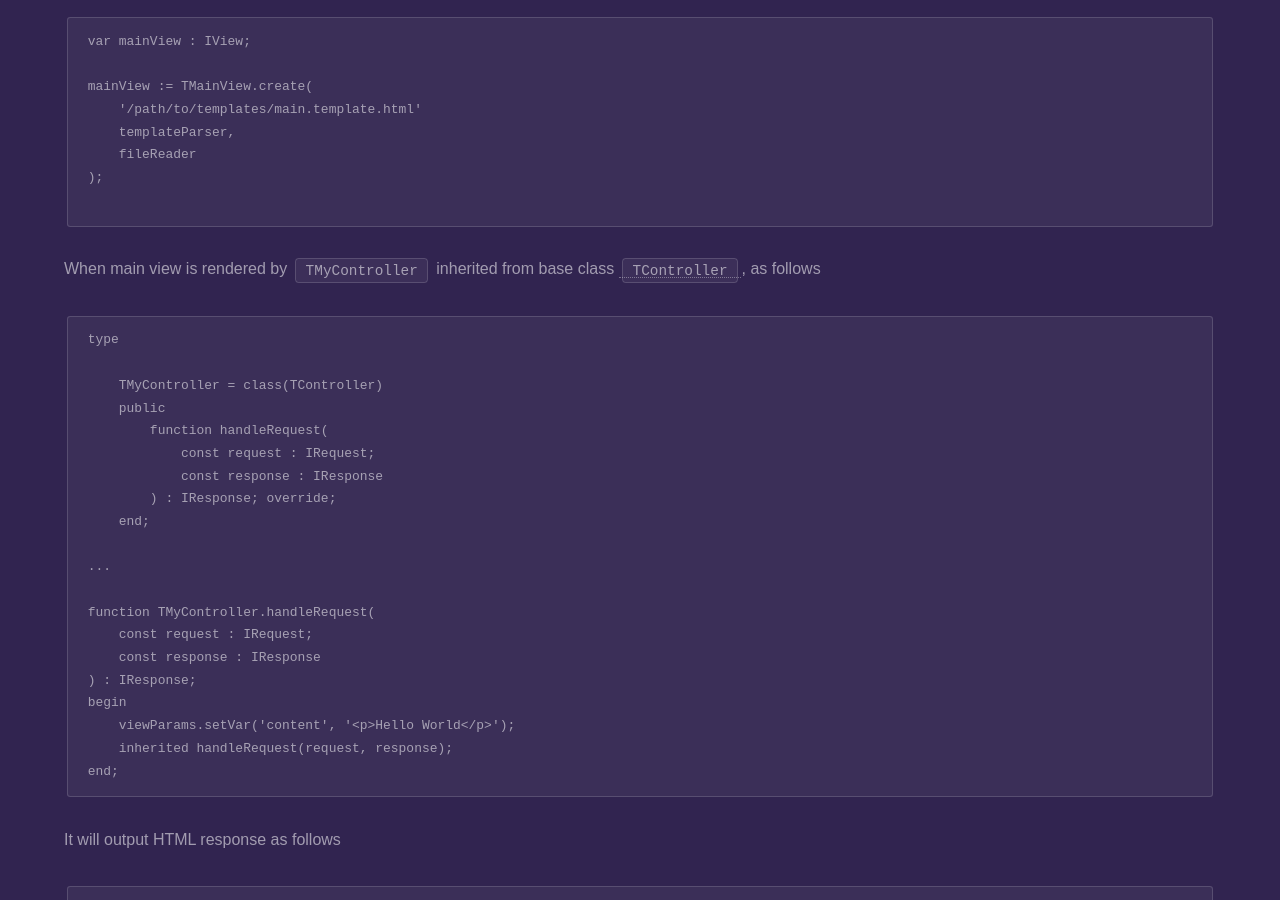
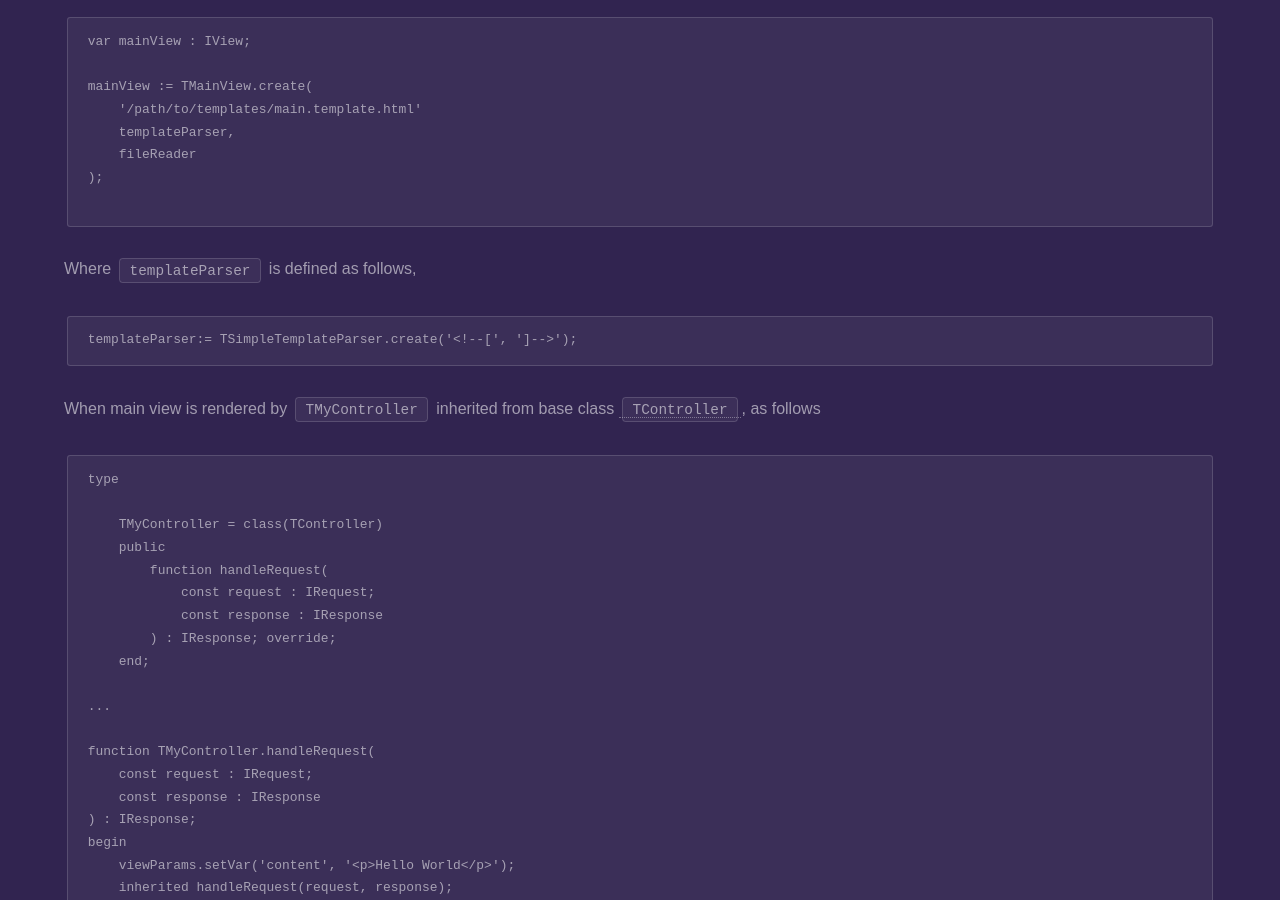
Before and after one commit to fanoframework/fanoframework.github.io, a Jekyll site: the page built from working-with-views/index.md, in a window 1280 px wide and 900 px high, scrolled down 8008 px. Built offline with Jekyll 4.4.1, drawn with Linux system fonts in a browser that asks for light colours; our own code applies the rules of GitHub Pages for plain Markdown files.

Commit message:
Improve content

````diff
--- a/working-with-views/index.md
+++ b/working-with-views/index.md
@@ -341,7 +341,10 @@ mainView := TMainView.create(
 );
 
 ```
-
+Where `templateParser` is defined as follows,
+```
+templateParser:= TSimpleTemplateParser.create('<!--[', ']-->');
+```
 When main view is rendered by `TMyController` inherited from base class [`TController`](https://github.com/fanoframework/fano/blob/master/src/Mvc/Controllers/ControllerImpl.pas), as follows
 
 ```
````
